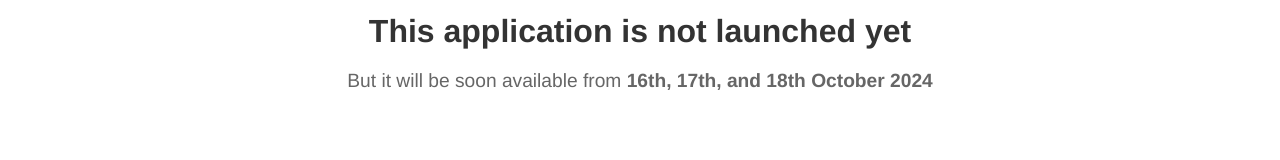
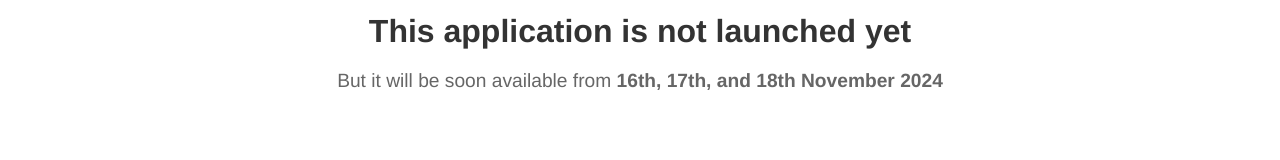
Before and after one commit to Expressgames/Expressgames, a plain HTML site: page Early.html in a window 1280 px wide. Shown: the part 133-293 px from the top of the page. Drawn offline with Linux system fonts and the light colour scheme.

Commit message:
Update Early.html

```diff
--- a/Early.html
+++ b/Early.html
@@ -117,7 +117,7 @@
     <!-- Content Section -->
     <div class="content">
         <h2>This application is not launched yet</h2>
-        <p>But it will be soon available from <strong>16th, 17th, and 18th October 2024</strong></p>
+        <p>But it will be soon available from <strong>16th, 17th, and 18th November 2024</strong></p>
     </div>
 
     <!-- Complete Payment Button -->
```
